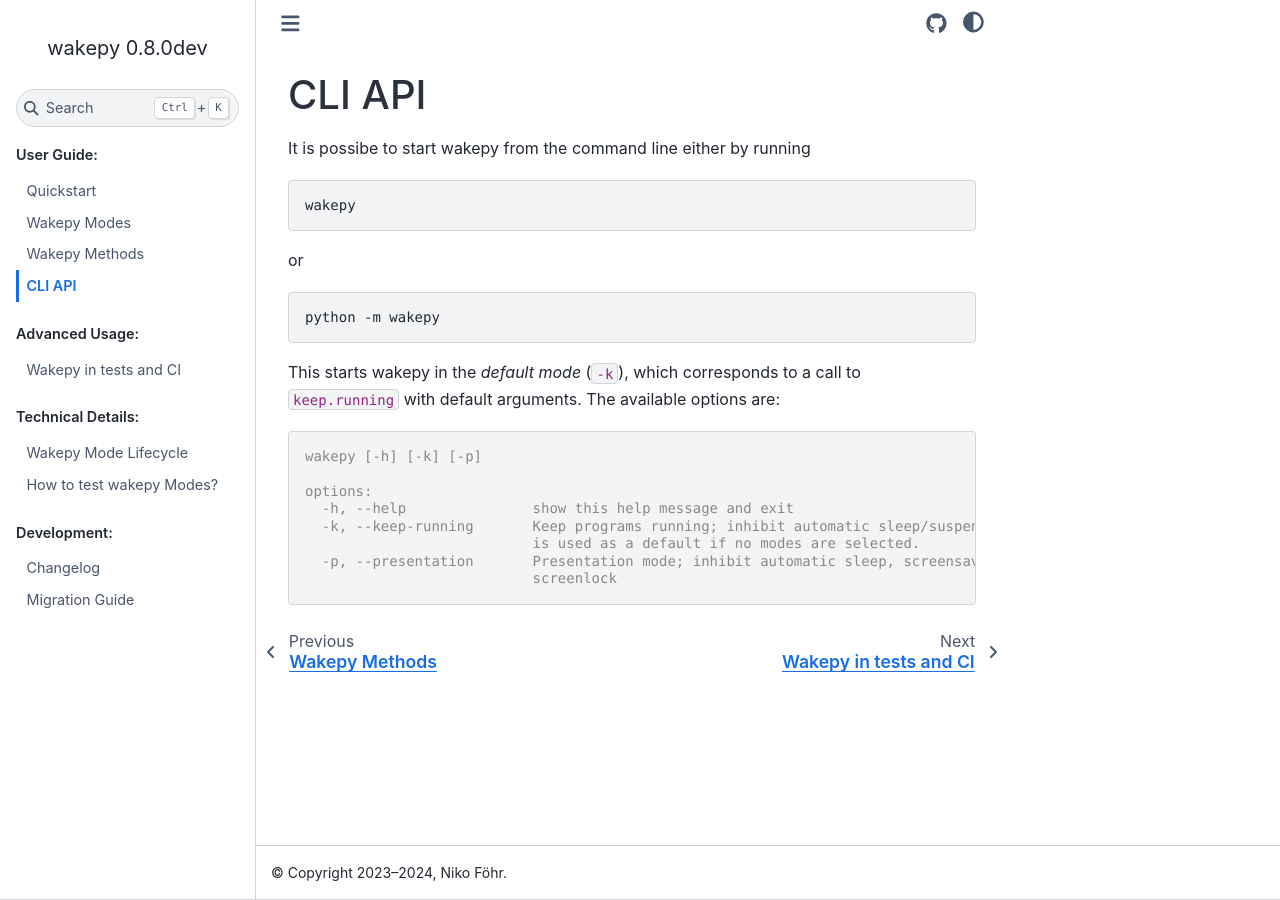
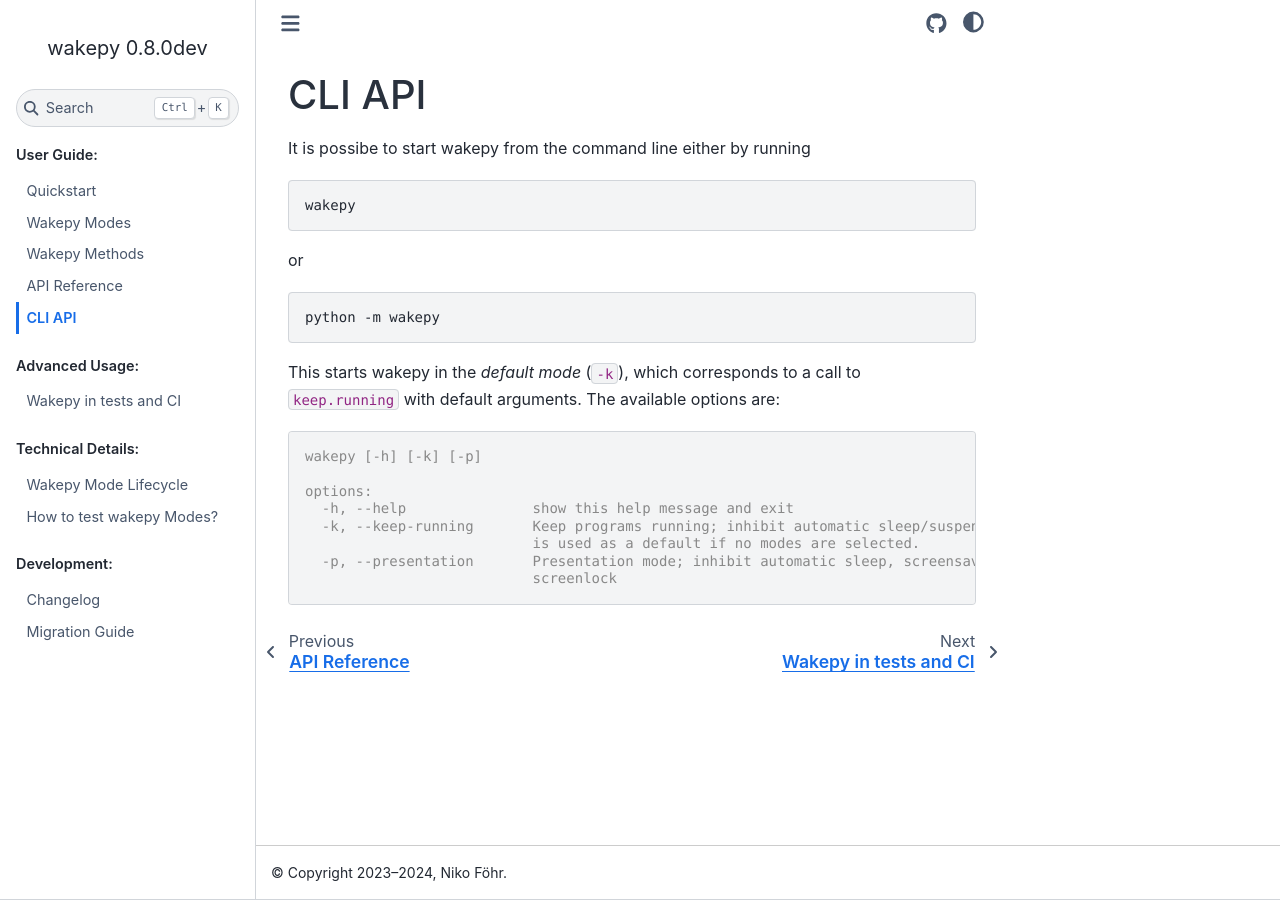
Before and after one commit to fohrloop/wakepy, a Sphinx documentation site: the page built from docs/source/cli-api.md, in a window 1280 px wide. Built offline with Sphinx 7.4.7 and the Sphinx Book theme 1.1.4, drawn with Linux system fonts in a browser that asks for light colours.

Commit message:
add empty API reference page

```diff
--- /dev/null
+++ b/docs/source/api-reference.md
@@ -0,0 +1,3 @@
+# API Reference
+
+todo
```
Also changed, not shown: docs/source/index.md (+1 -1 lines).
